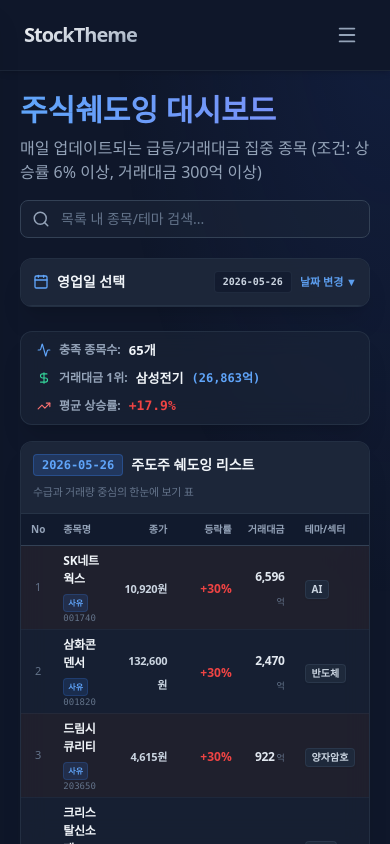
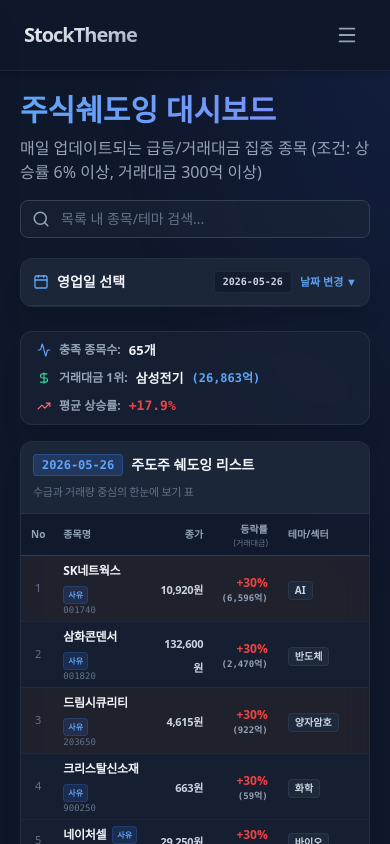
Before and after one commit to rebuilderj-ops/stock-shading, a React (Vite) app: page /shadowing in a window 390 px wide. Built offline with nearby package versions, Linux system fonts and the light colour scheme.

Commit message:
feat: merge Transaction Amount column into Fluctuation Rate column on mobile screens to save space and keep Stock Name in a single line

```diff
--- a/src/pages/ShadowingDashboard.jsx
+++ b/src/pages/ShadowingDashboard.jsx
@@ -209,14 +209,19 @@ const ShadowingDashboard = () => {
 
             {/* [피드백 반영] 패딩 폭 축소 및 모바일 가독성 극대화 표 */}
             <div className="overflow-x-auto">
-              <table className="w-full text-left border-collapse min-w-[22.8rem] md:min-w-[31.25rem]">
+              <table className="w-full text-left border-collapse min-w-[21.3rem] md:min-w-[31.25rem]">
                 <thead>
                   <tr className="bg-slate-900/50 text-slate-400 text-[10px] md:text-xs border-b border-slate-700 select-none">
                     <th className="py-2 px-2.5 font-semibold text-center w-[1.6rem]">No</th>
-                    <th className="py-2 px-2 font-semibold w-[6rem] md:w-[8.75rem]">종목명</th>
+                    <th className="py-2 px-2 font-semibold w-[7.5rem] md:w-[8.75rem]">종목명</th>
                     <th className="py-2 px-2 font-semibold text-right w-[3.6rem] md:w-[5rem]">종가</th>
-                    <th className="py-2 px-2 font-semibold text-right w-[3.2rem] md:w-[4.4rem]">등락률</th>
-                    <th className="py-2 px-2 font-semibold text-right w-[3.6rem] md:w-[5rem]">거래대금</th>
+                    <th className="py-2 px-2 font-semibold text-right w-[3.8rem] md:w-[4.4rem]">
+                      <div className="flex flex-col items-end">
+                        <span>등락률</span>
+                        <span className="text-[8px] font-medium text-slate-500 block sm:hidden leading-none mt-0.5">(거래대금)</span>
+                      </div>
+                    </th>
+                    <th className="py-2 px-2 font-semibold text-right w-[3.6rem] md:w-[5rem] hidden sm:table-cell">거래대금</th>
                     <th className="py-2 px-2 font-semibold text-right w-[3.6rem] md:w-[5rem] hidden sm:table-cell">거래량</th>
                     <th className="py-2 px-3 font-semibold w-[4.8rem] md:w-[6.25rem]">테마/섹터</th>
                     {/* PC/태블릿 넓은 화면에서만 AI 상세 모멘텀 유지 */}
@@ -264,13 +269,19 @@ const ShadowingDashboard = () => {
 
                         {/* 4. 등락률 */}
                         <td className="py-1.5 px-2 text-right">
-                          <span className={`font-black text-[12px] tabular-nums ${record.change_rate >= 0 ? 'text-red-500' : 'text-blue-500'}`}>
-                            {record.change_rate > 0 ? '+' : ''}{record.change_rate}%
-                          </span>
+                          <div className="flex flex-col items-end">
+                            <span className={`font-black text-[12px] tabular-nums ${record.change_rate >= 0 ? 'text-red-500' : 'text-blue-500'}`}>
+                              {record.change_rate > 0 ? '+' : ''}{record.change_rate}%
+                            </span>
+                            {/* 모바일 한정으로 등락률 아래에 괄호로 거래대금 표기 */}
+                            <span className="text-[9px] font-bold text-slate-400 font-mono block sm:hidden leading-none mt-0.5">
+                              ({record.volume_krw.toLocaleString()}억)
+                            </span>
+                          </div>
                         </td>
 
-                        {/* 5. 거래대금 (1줄에 최소 5대 칼럼이 깨짐없이 시원하게 들어갑니다) */}
-                        <td className="py-1.5 px-2 text-right">
+                        {/* 5. 거래대금 (모바일 자동 숨김, sm 이상에서 노출) */}
+                        <td className="py-1.5 px-2 text-right hidden sm:table-cell">
                           <span className="font-bold text-slate-200 text-[12px] tracking-tight">
                             {record.volume_krw.toLocaleString()}<span className="text-[9px] text-slate-500 font-normal ml-0.5">억</span>
                           </span>
```
